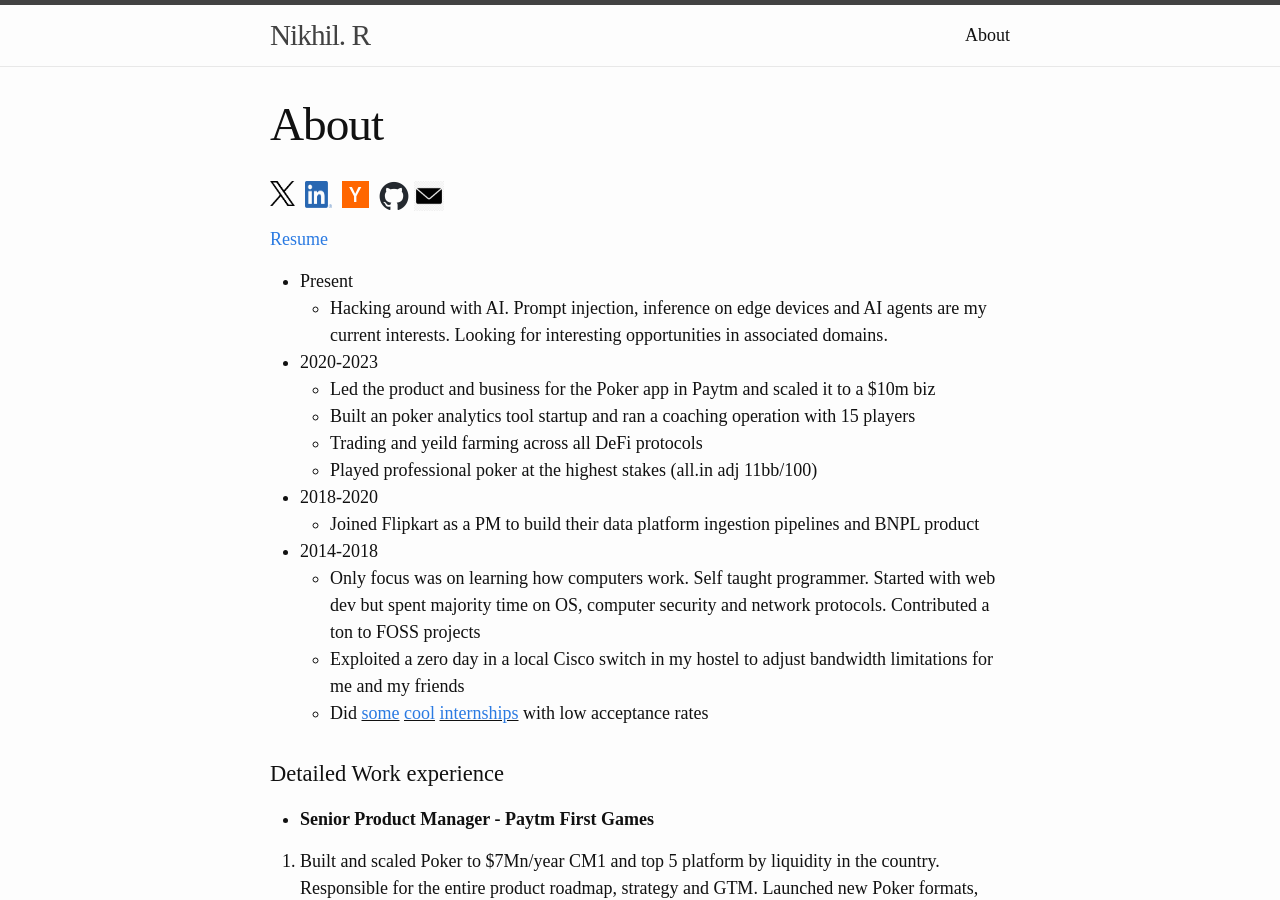
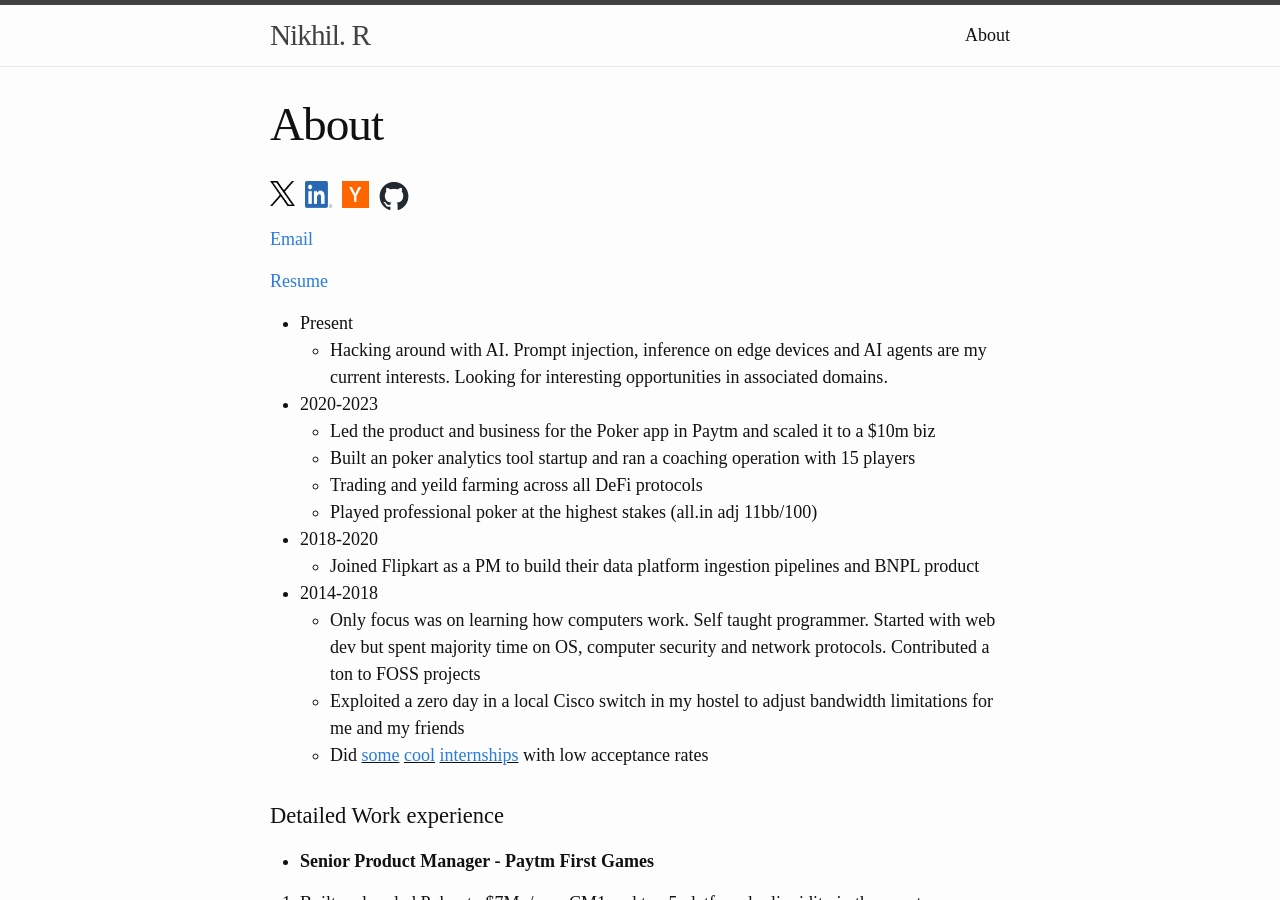
Before and after one commit to r-nikhil/r-nikhil.github.io, a Jekyll site: the page built from work.md, in a window 1280 px wide and 900 px high. Built offline with Jekyll 4.4.1, drawn with Linux system fonts in a browser that asks for light colours.

Commit message:
Update work.md

```diff
--- a/work.md
+++ b/work.md
@@ -12,8 +12,10 @@ permalink: /work/
 <img  src="/assets/files/y18.svg" style="width: 27px; height: 27px; float:left; margin-right:10px;"> </a>
 <a href="https://github.com/r-nikhil">
 <img  src="/assets/files/github.png" style="width: 30px; height: 30px; "> </a>
-<a href="mailto:contact@rnikhil.com">
-<img  src="/assets/files/mail.png" style="width: 30px; height: 30px; "> </a>
+
+
+<a href="mailto:contact@rnikhil.com"> Email </a>
+<!-- <img  src="/assets/files/mail.png" style="width: 30px; height: 30px; "> </a> -->
 
 <a href= "https://rnikhil.com/assets/files/resume.pdf"> Resume </a>
 
```
